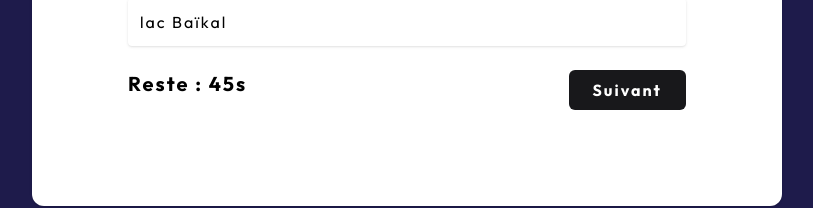
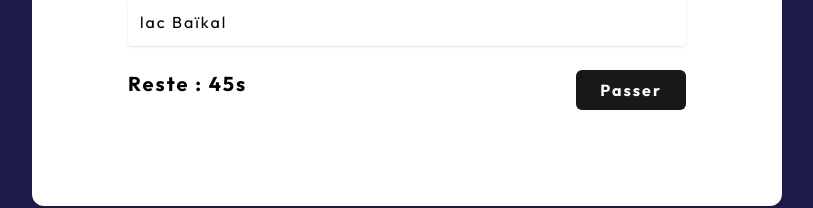
Before and after one commit to rootcoder54/quizz, an Angular app: page /quizz in a window 1280 px wide. Shown: the part 482-690 px from the top of the page, without its empty margins (233-1046 px from the left). Built offline with nearby package versions, Linux system fonts and the light colour scheme.

Commit message:
btn passer

```diff
--- a/src/app/pages/quizz/quizz.component.html
+++ b/src/app/pages/quizz/quizz.component.html
@@ -39,10 +39,13 @@
 
         <button
             class="px-6 py-2 rounded-md bg-zinc-900 text-white font-bold"
-            [ngClass]="{'cursor-not-allowed': !repondu, 'bg-zinc-600': !repondu}"
             (click)="nextQuestion()"
-            *ngIf="numero < 10"
-            [disabled]="!repondu">Suivant</button>
+            *ngIf="numero < 10 && repondu">Suivant</button>
+
+        <button
+            class="px-6 py-2 rounded-md bg-zinc-900 text-white font-bold"
+            (click)="nextQuestion()"
+            *ngIf="numero < 10 && !repondu">Passer</button>
 
         <button
             class="px-6 py-2 rounded-md bg-zinc-900 text-white font-bold"
```
